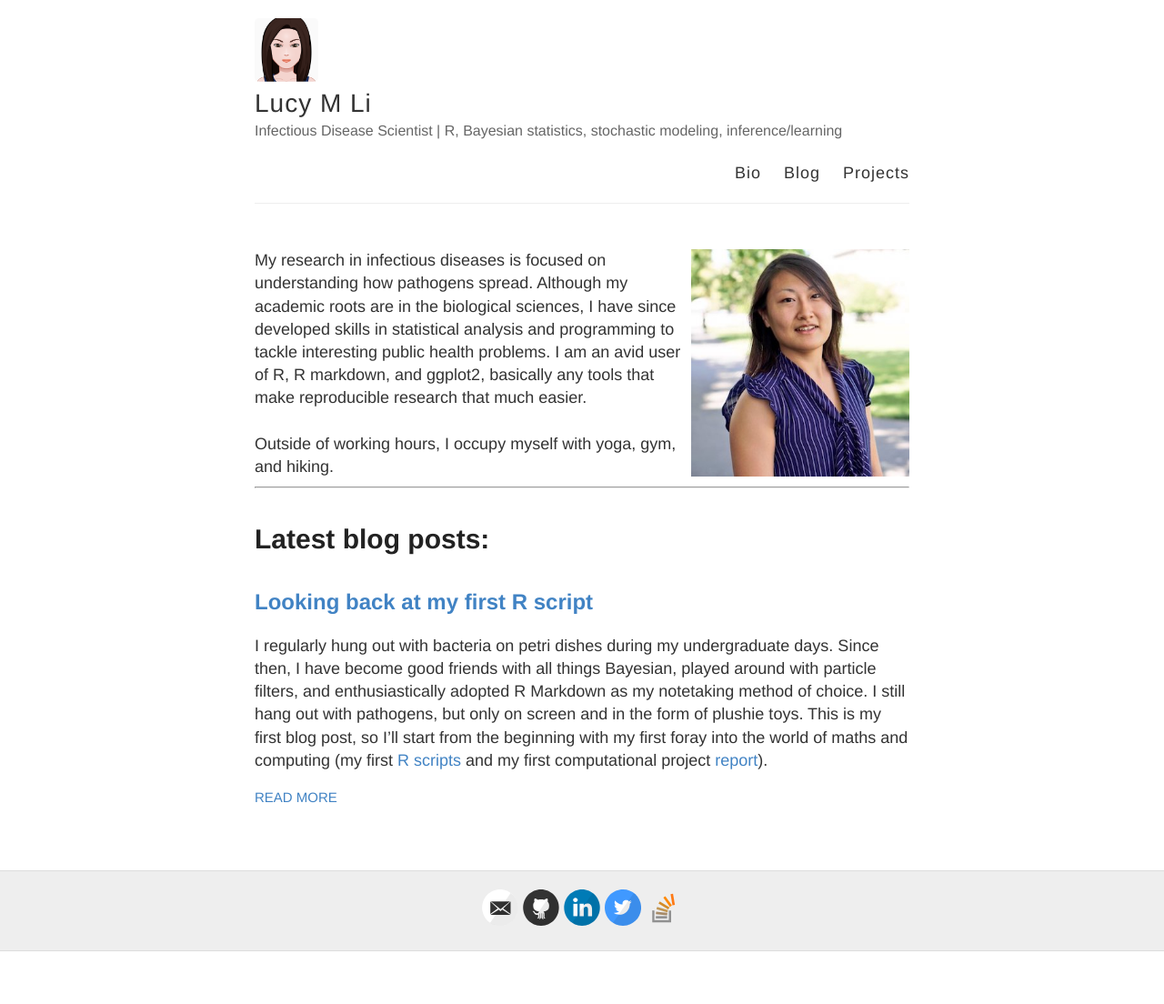
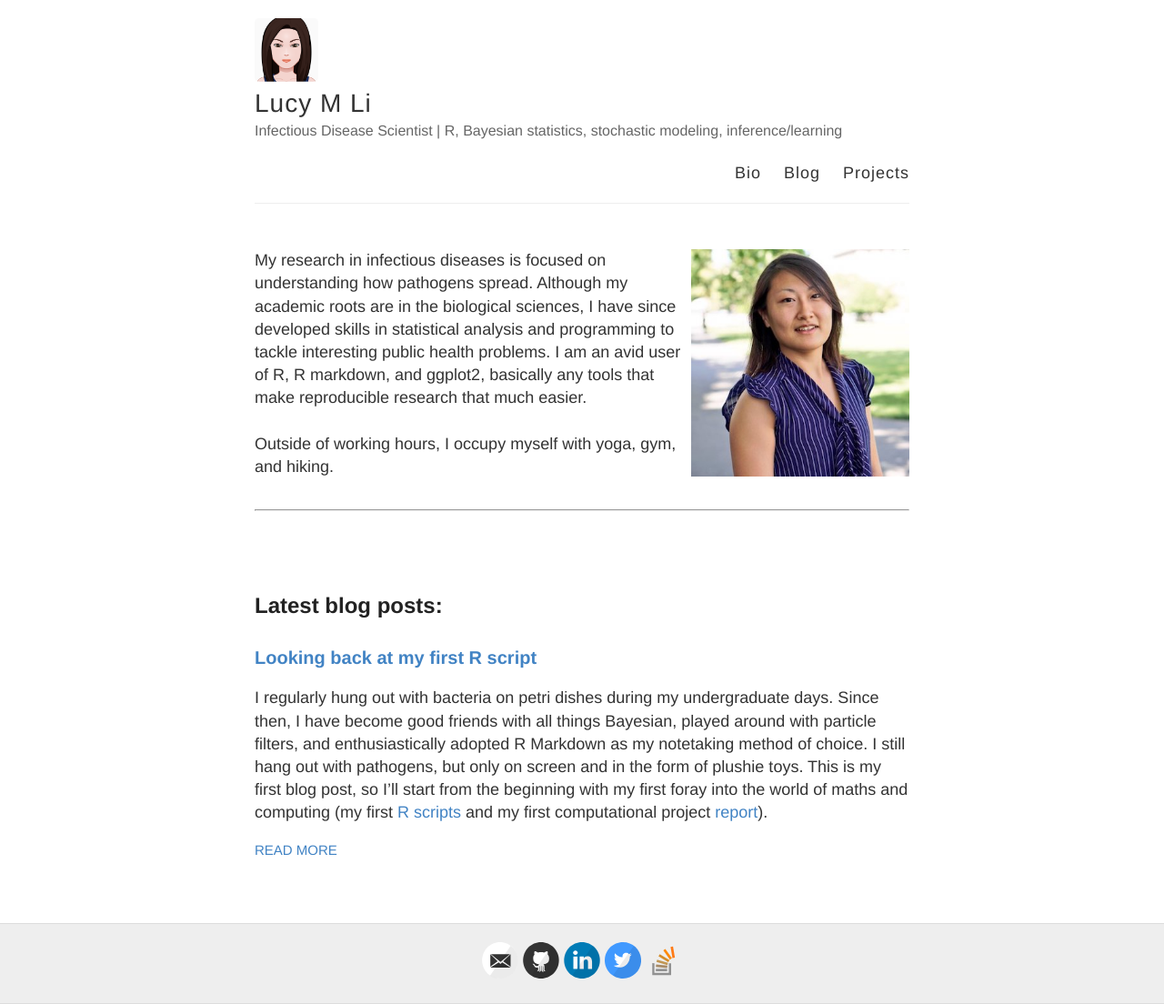
Before and after one commit to lucymli/lucymli.github.io, a Jekyll site: the page built from index.html, in a window 1280 px wide. Shown: the whole page at 91% size. Built offline with Jekyll 4.4.1, drawn with Linux system fonts in a browser that asks for light colours; before the commit the page ends 1046 px from its top, so only the background shows below that.

Commit message:
font size

```diff
--- a/index.html
+++ b/index.html
@@ -6,15 +6,17 @@
  <br><br>
  Outside of working hours, I occupy myself with yoga, gym, and hiking.
 
+<br><br>
 
 <hr>
 
+<br><br>
 
 <div class="posts">
   {% for post in site.posts %}
     <article class="post">
-        <h1>Latest blog posts:</h1>
-      <h2><a href="{{ site.baseurl }}{{ posts.url }}">{{ post.title }}</a></h2>
+        <h2>Latest blog posts:</h2>
+      <h3><a href="{{ site.baseurl }}{{ posts.url }}">{{ post.title }}</a></h3>
 
       <div class="entry">
         {{ post.excerpt }}
```
